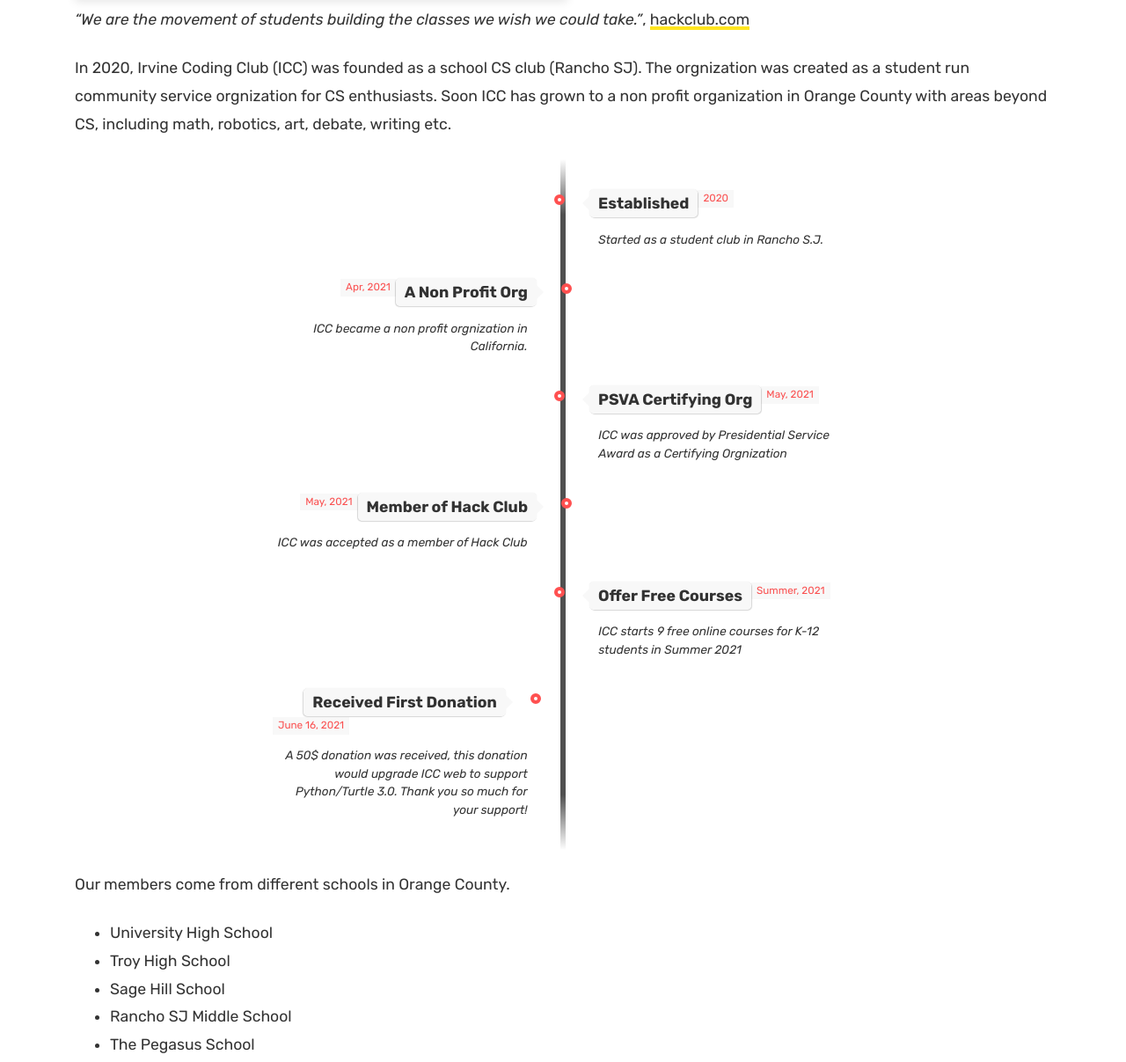
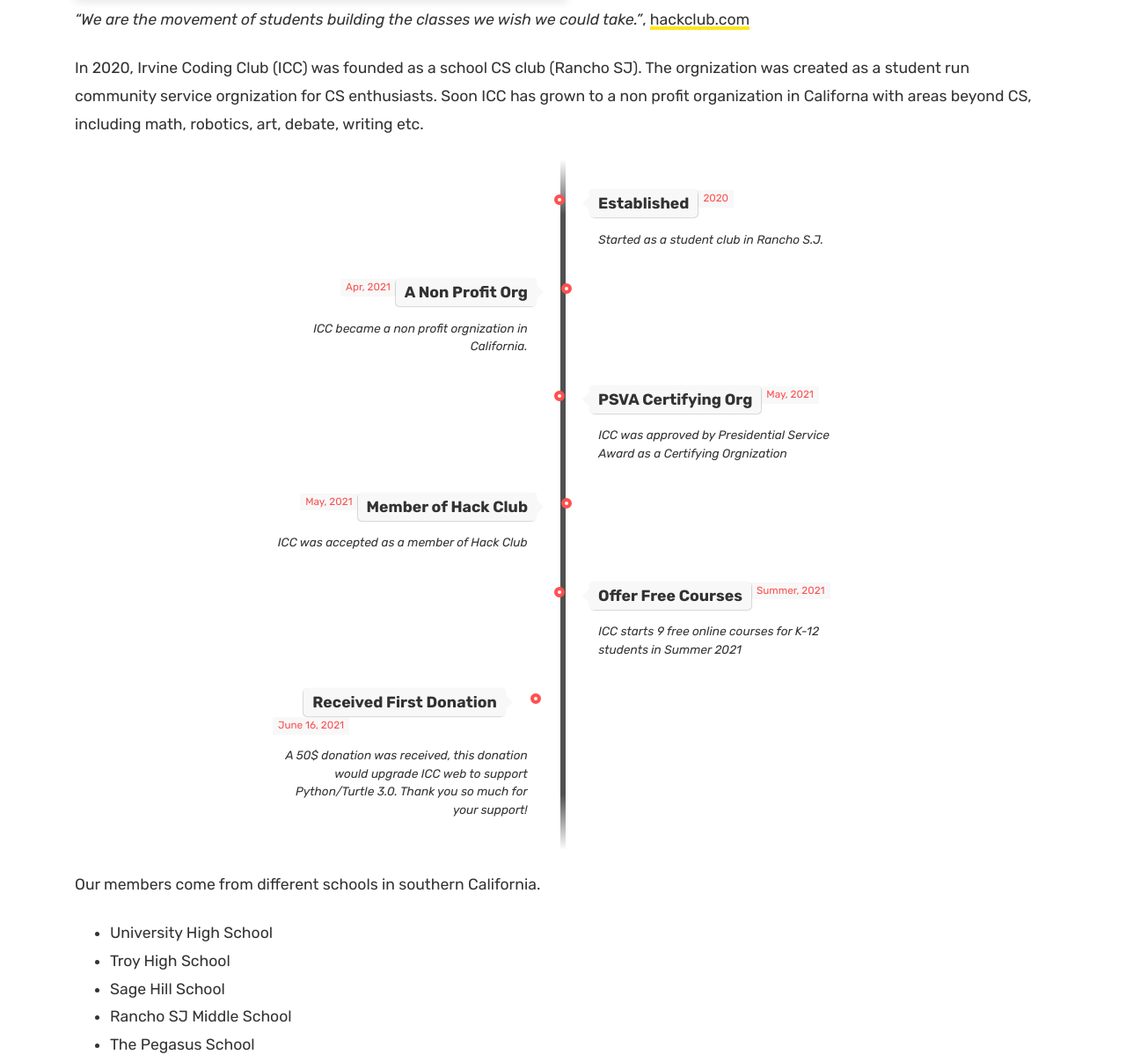
Before and after one commit to irvinecodingclub/irvinecodingclub.github.io, a Jekyll site: the page built from about.md, in a window 1280 px wide and 1400 px high, scrolled down 2181 px, cut to the strip 193-1400 px from the top of the window. Shown: the whole strip at 88% size. Built offline with Jekyll 4.4.1, drawn with Linux system fonts in a browser that asks for light colours.

```diff
--- a/about.md
+++ b/about.md
@@ -146,7 +146,7 @@
 *"We are the movement of students building the classes we wish we could take."*, [hackclub.com](https://github.com/hackclub)
 
 In 2020, Irvine Coding Club (ICC) was founded as a school CS club (Rancho SJ).
-The orgnization was created as a student run community service orgnization for CS enthusiasts. Soon ICC has grown to a non profit organization in Orange County with areas beyond CS, including math, robotics, art, debate, writing etc.
+The orgnization was created as a student run community service orgnization for CS enthusiasts. Soon ICC has grown to a non profit organization in Californa with areas beyond CS, including math, robotics, art, debate, writing etc.
 <link href='https://fonts.googleapis.com/css?family=Open+Sans:400,300,300italic,400italic,600,600italic,700,700italic' rel='stylesheet' type='text/css'>
 
 <!-- The Timeline -->
@@ -225,7 +225,7 @@
 
 
 
-Our members come from different schools in Orange County.
+Our members come from different schools in southern California.
 
 * University High School
 * Troy High School
```
